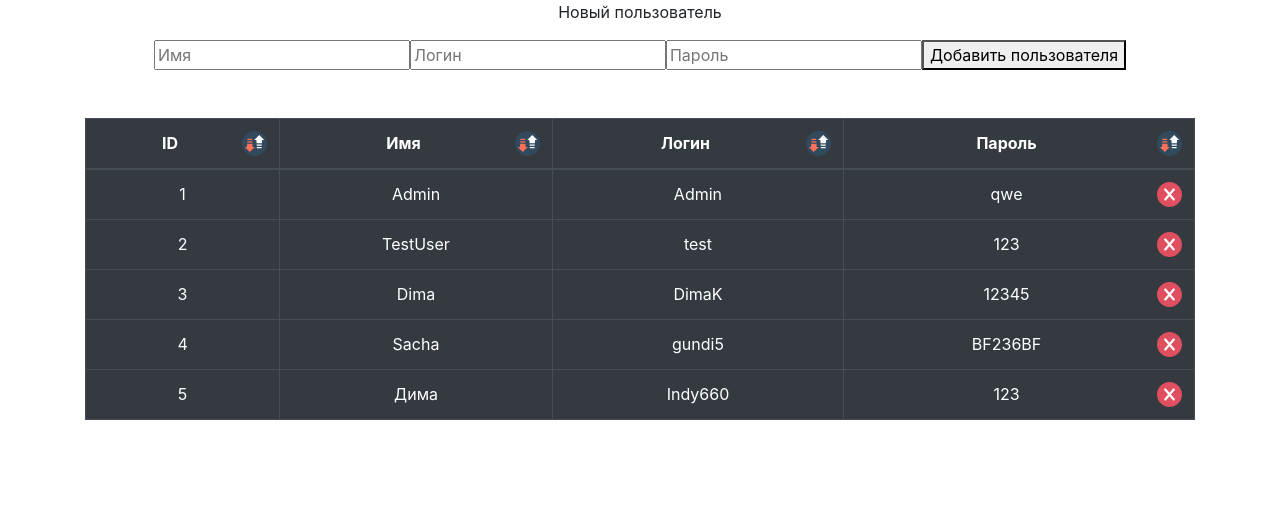
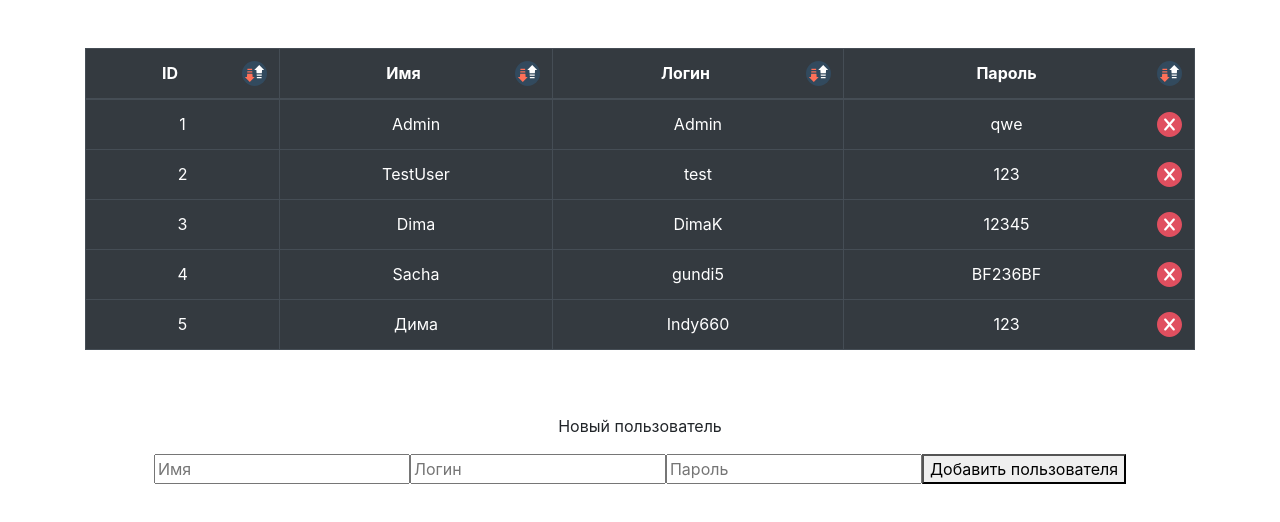
Before and after one commit to Indy660/vue_cli_table, a Vue app: page / in a window 1280 px wide. Shown: the top 522 px of the page. Built offline with nearby package versions, Linux system fonts and the light colour scheme.

Commit message:
Файл добавления пользователей теперь в отдельном файле

```diff
--- a/src/App.vue
+++ b/src/App.vue
@@ -1,16 +1,30 @@
 <template>
   <div id="app">
-    <ListUsers/>
+    <ListUsers v-bind:userList="userList"/>
+    <addUser v-bind:userList="userList"/>
   </div>
 </template>
 
 <script>
+import addUser from './components/addUser.vue'  //импортирую файл
 import ListUsers from './components/html_List_Users.vue'  //импортирую файл
 
 export default {
   name: 'app',
+  data() {
+    return {
+      userList: [
+        {id: 1, name: 'Admin', login: 'Admin', password: "qwe"},
+        {id: 2, name: 'TestUser', login: 'test', password: "123"},
+        {id: 3, name: 'Dima', login: 'DimaK', password: "12345"},
+        {id: 4, name: 'Sacha', login: 'gundi5', password: "BF236BF"},
+        {id: 5, name: 'Дима', login: 'Indy660', password: '123'}
+      ]
+    }
+  },
   components: {
-    ListUsers     //ListUsers нужно сделать в 3-х местах APP
+    ListUsers,     //ListUsers нужно сделать в 3-х местах APP
+    addUser
   }
 }
 </script>
--- /dev/null
+++ b/src/components/addUser.vue
@@ -0,0 +1,41 @@
+<template>
+    <div id="example-2" class="text-center">
+        <p> Новый пользователь </p>
+        <input v-model="nameUser" placeholder="Имя">
+        <input v-model="loginUser" placeholder="Логин">
+        <input v-model="passwordUser" placeholder="Пароль">
+            <button  v-on:click="pushing">Добавить пользователя</button>
+    </div>
+</template>
+
+<script>
+    export default {
+        name: "addUser",
+        props:["userList"],
+        data() {
+            return {
+                lengthArray:null,
+                nameUser: null,
+                loginUser: null,
+                passwordUser: null,
+            }
+            },
+        methods:{
+            pushing: function () {
+                let newUser={id:++this.lengthArray, name:this.nameUser, login:this.loginUser, password:this.passwordUser};
+                this.userList.push(newUser);
+                this.nameUser="";
+                this.loginUser="";
+                this.passwordUser=""
+            },
+            findThisUser: function(list, trueLogin) {
+                for (let i = 0; i < list.length; i++) {
+                    if (list[i].login === trueLogin) {
+                        return list[i]
+                    }
+                }
+                return false
+            }
+        }
+    }
+</script>
--- a/src/components/html_List_Users.vue
+++ b/src/components/html_List_Users.vue
@@ -1,14 +1,5 @@
 <!--HTML-->
 <template>
-  <div id="example-2" class="text-center">
-    <p> Новый пользователь </p>
-
-    <input v-model="nameUser" placeholder="Имя">
-    <input v-model="loginUser" placeholder="Логин">
-    <input v-model="passwordUser" placeholder="Пароль">
-
-    <button  v-on:click="pushing">Добавить пользователя</button>
-
     <div  class="container py-5 text-center">
       <table class="table table-bordered table-dark">
         <thead>
@@ -30,7 +21,7 @@
         </tbody>
       </table>
     </div>
-  </div>
+
 </template>
 
 
@@ -38,20 +29,10 @@
 <script>
 export default {
   name: 'List',
+  props:["userList"],
   data() {
     return {
-    userList: [
-      { id: 1, name: 'Admin', login: 'Admin', password:"qwe"},
-      { id: 2, name: 'TestUser', login: 'test', password:"123"},
-      { id: 3, name: 'Dima', login: 'DimaK', password:"12345"},
-      { id: 4, name: 'Sacha', login: 'gundi5', password:"BF236BF"},
-      { id: 5, name: 'Дима', login: 'Indy660', password: '123' }
-    ],
     sortColumn: '',
-    lengthArray:null,
-    nameUser: null,
-    loginUser: null,
-    passwordUser: null,
     sortDirection:-1
   }
 },
@@ -82,21 +63,6 @@ export default {
     }
   },
   methods:{
-    pushing: function () {
-      let newUser={id:++this.lengthArray, name:this.nameUser, login:this.loginUser, password:this.passwordUser};
-      this.userList.push(newUser);
-      this.nameUser="";
-      this.loginUser="";
-      this.passwordUser=""
-      },
-    findThisUser: function(list, trueLogin) {
-      for (let i = 0; i < list.length; i++) {
-        if (list[i].login === trueLogin) {
-          return list[i]
-        }
-      }
-      return false
-    },
     deleting: function (login) {
       let user=this.findThisUser(this.userList, login);
       let trueIndex= this.userList.indexOf(user);
--- a/src/main.js
+++ b/src/main.js
@@ -1,9 +1,9 @@
 import Vue from 'vue'
 import App from './App.vue'
-import BootstrapVue from 'bootstrap-vue'
+import BootstrapVue from 'bootstrap-vue'  //для загрузки BOOTSTRAP
 
 
-//для загрузски BOOTSTRAP
+//для загрузки BOOTSTRAP
 Vue.use(BootstrapVue);
 import 'bootstrap/dist/css/bootstrap.css'
 import 'bootstrap-vue/dist/bootstrap-vue.css'
```
